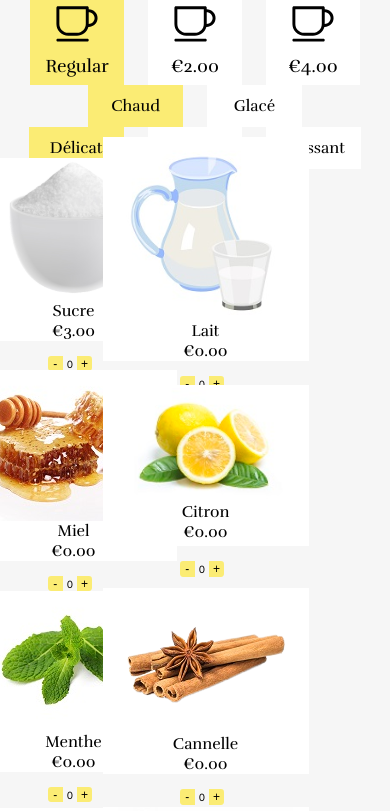
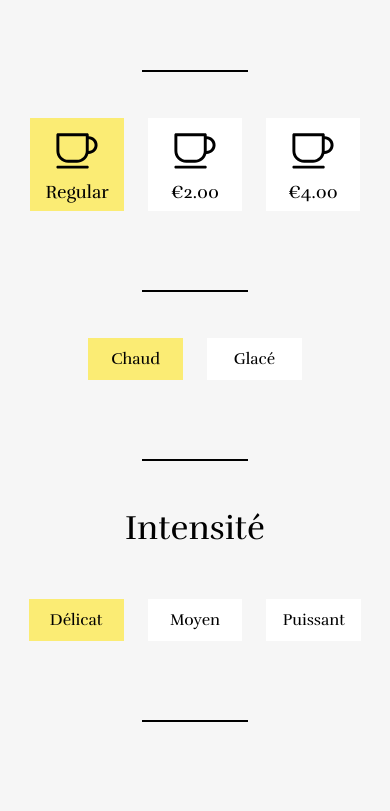
Before and after one commit to Morgane-Compa/house-of-tea, a React (Create React App) app: page /product-details in a window 390 px wide. Shown: the part 757-1568 px from the top of the page. Built offline with nearby package versions, Linux system fonts and the light colour scheme.

Commit message:
Mise en page, il faudra détailler pour le responsive

```diff
--- a/src/components/CallToActionButton/CallToActionButton.module.scss
+++ b/src/components/CallToActionButton/CallToActionButton.module.scss
@@ -1,11 +1,22 @@
 .submit {
-    max-width: 73.25rem;
-    height: 7.06rem;
+    width: 95%;
+    // width: 69.625rem;
+    height: 7.0625rem;
     text-align: center;
     cursor: pointer;
     border: none;
     background-color: var(--yellow);
     border-radius: 0.94rem;
-    font-size: 2.19rem;
-    color: black;
+    font-family: var(--font-text);
+    font-size: 3.125rem;
+    color: var(--black);
 }
+
+@media screen and (max-width: 900px) {
+    .submit {
+        width: 20.56rem;
+        height: 2.875rem;
+        font-size: 1.25rem;
+        border-radius: 0;
+    }
+}
--- a/src/components/CallToActionButton/CallToActionButton.tsx
+++ b/src/components/CallToActionButton/CallToActionButton.tsx
@@ -2,13 +2,13 @@ import style from './CallToActionButton.module.scss';
 
 interface CallToActionButtonProps {
     title: string;
-    callback: () => void;
+    //callback: () => void; // pas besoin puisque submit
 }
 
 const CallToActionButton = (props: CallToActionButtonProps) => {
-    const {title, callback} = props;
 
-    return(<button type="submit" onClick={callback} className={style.submit}>{title}</button>)
+    const {title} = props;
+    return <button type="submit" className={style.submit}>{title}</button>
 }
 
 export default CallToActionButton;
--- a/src/components/ExtraCard/ExtraCard.module.scss
+++ b/src/components/ExtraCard/ExtraCard.module.scss
@@ -9,26 +9,15 @@
         flex-direction: column;
         justify-content: center;
         align-items: center;
-        width: 206px;
-        height: 286px;
+        width: 12.875rem;
+        height: 17.875rem;
         background-color: var(--white);
-        margin-bottom: 15px;
-    }
-
-    .responsive {
-        max-width: 100%;
-        height: auto;
+        margin-bottom: 0.9375rem;
     }
 }
 
 @media screen and (max-width: 900px) {
     .container {
-        width: 6.75rem;
-        height: 12rem;
-    }
-
-    .infoContainer {
-     width: 100%;
-     height: auto;
+        transform: scale(0.7);
     }
 }
--- a/src/components/ExtraList/ExtraList.module.scss
+++ b/src/components/ExtraList/ExtraList.module.scss
@@ -1,5 +1,14 @@
 .container {
     display: flex;
-    gap: 1.5rem;
+    justify-content: center;
+    align-items: center;
+    gap: 3.6875rem;
     flex-wrap: wrap;
+    max-width: 80%;
 }
+
+@media screen and (max-width: 900px) {
+    .container {
+        gap: 3rem;
+   }
+  }
--- a/src/components/ExtraList/ExtraList.tsx
+++ b/src/components/ExtraList/ExtraList.tsx
@@ -7,7 +7,7 @@ const ExtraList = () => {
     return (
         <div className={style.container}>
             {PRODUCTS[0].customization?.extras.map((extra, index) => {
-                console.log(index);
+                //console.log(index);
                 return <ExtraCard key={index}
                 name={extra.name}
                 image={extra.image.src}
--- a/src/components/PaymentForm/PaymentForm.tsx
+++ b/src/components/PaymentForm/PaymentForm.tsx
@@ -51,7 +51,7 @@ const PaymentForm = () => {
           </div>
         </div>
         <span className={style.total}>Total: 19,60€</span>
-        <CallToActionButton title="Payer" callback={submit} />
+        <CallToActionButton title="Payer" />
       </div>
     </form>
   );
--- a/src/components/QuantityPicker/QuantityPicker.module.scss
+++ b/src/components/QuantityPicker/QuantityPicker.module.scss
@@ -37,26 +37,4 @@
         color: var(--black);
 
     }
-
-    @media screen and (max-width: 900px) {
-        width: 3.25rem;
-        height: 0.96rem;
-        .increase {
-          height: 0.98rem;
-          width: 0.98rem;
-          font-size: 0.75rem;
-      }
-
-      .decrease {
-          height: 0.98rem;
-          width: 0.98rem;
-          font-size: 0.75rem;
-      }
-
-      .quantity {
-          font-size: 0.625rem;
-          width: 0.84rem;
-      }
-      }
-
 }
--- a/src/components/QuantityPicker/QuantityPicker.tsx
+++ b/src/components/QuantityPicker/QuantityPicker.tsx
@@ -4,12 +4,15 @@ interface QuantityPickerProps {
   increment: () => void;
   totalPicker: any;
   decrement: () => void;
+  returnName?: () => void;
 }
 
 const QuantityPicker = (props: QuantityPickerProps) => {
+
   const { increment, totalPicker, decrement } = props;
+
   return (
-    <div className={style.picker}>
+    <div className={style.picker} >
       <button className={style.decrease} onClick={decrement}>
         -
       </button>
--- a/src/pages/ProductDetailsPage/ProductDetailsPage.module.scss
+++ b/src/pages/ProductDetailsPage/ProductDetailsPage.module.scss
@@ -1,6 +1,66 @@
 .extraContainer {
     display: flex;
+    flex-direction: column;
     justify-content: center;
+    align-items: center;
     flex-wrap: wrap;
     gap: 2rem;
 }
+
+.intense {
+    text-align: center;
+    font-family: var(--font-text);
+    font-size: 3.75rem;
+    font-weight: 100;
+    margin-bottom: 3.125rem;
+}
+
+.interligne {
+    border-bottom: 2px solid var(--black);
+    width: 50%;
+    margin-bottom: 4.93rem;
+    margin-top: 4.93rem;
+}
+
+.total {
+    width: 90vw;
+    display: flex;
+    flex-direction: row;
+    justify-content: space-between;
+    align-items: baseline;
+    margin-bottom: 4.93rem;
+
+    .totalPrice {
+        font-size: 3.4375rem;
+    }
+}
+
+@media screen and (max-width: 900px) {
+
+    .extraContainer {
+        gap: 0rem;
+    }
+
+    .intense {
+        font-size: 2.125rem;
+    }
+
+    .interligne {
+        width: 30%;
+        margin-bottom: 2.875rem;
+    }
+
+    .total {
+        width: 19.25rem;
+        height: auto;
+        margin-bottom: 2.8125rem;
+
+        .totalPrice {
+            font-size: 1.25rem;
+        }
+
+        .picker {
+            transform: scale(0.7);
+        }
+   }
+  }
--- a/src/pages/ProductDetailsPage/ProductDetailsPage.tsx
+++ b/src/pages/ProductDetailsPage/ProductDetailsPage.tsx
@@ -1,24 +1,61 @@
 import SizeChoiceList from "components/SizeChoiceList/SizeChoiceList";
 import style from "./ProductDetailsPage.module.scss";
-// import ExtraCard from "components/ExtraCard/ExtraCard";
 import TemperatureChoiceList from "components/TemperatureChoiceList/TemperatureChoiceList";
 import IntensityChoiceList from "components/IntensityChoiceList/IntensityChoiceList";
 import ExtraList from "components/ExtraList/ExtraList";
+import CallToActionButton from "components/CallToActionButton/CallToActionButton";
+import QuantityPicker from "components/QuantityPicker/QuantityPicker";
+import { useState } from "react";
+
 
 const ProductDetailsPage = () => {
 
+  // ************* QuantityPicker (extraCard) *****************
+  const [picker, setPicker] = useState(Number);
+  const total = picker;
+
+  const increment = () => {
+    if (picker === 6) {
+      return;
+    }
+    setPicker(picker + 1);
+  };
+
+  const decrement = () => {
+    if (picker === 0) {
+      return;
+    }
+    setPicker(picker - 1);
+  };
+
+  function handleSubmit(event: { preventDefault: () => void; }) {
+    event.preventDefault();
+    console.log("Formlaire envoyé !!!");
+  }
+
   return (
     <>
-    <SizeChoiceList />
-    <TemperatureChoiceList />
-    <IntensityChoiceList />
-    {/* <div className={style.extraContainer}>
-    <ExtraCard name={"sugar"} image={"/assets/products/extras/citron.svg"} price={0}/>
-    <ExtraCard name={"vanille"} image={"/assets/products/extras/baton-vanille.svg"} price={2}/>
-    <ExtraCard name={"miel"} image={"/assets/products/extras/nids-abeilles-frais.svg"} price={4}/>
-    <ExtraCard name={"baies"} image={"/assets/products/extras/baies-fraiches-forets-blanc (1).svg"} price={4}/>
-    </div> */}
-    <ExtraList />
+      <form className={style.extraContainer} onSubmit={handleSubmit}>
+        <span className={style.interligne}></span>
+        <SizeChoiceList />
+        <span className={style.interligne}></span>
+        <TemperatureChoiceList />
+        <span className={style.interligne}></span>
+        <p className={style.intense}>Intensité</p>
+        <IntensityChoiceList />
+        <span className={style.interligne}></span>
+        <ExtraList />
+        <span className={style.interligne}></span>
+        <div className={style.total}>
+          <div className={style.totalPrice}>
+            9.90€
+          </div>
+          <div className={style.picker}>
+            <QuantityPicker increment={increment} decrement={decrement} totalPicker={total} />
+          </div>
+        </div>
+        <CallToActionButton title={"Ajouter au panier"} />
+      </form >
     </>
   );
 };
```
